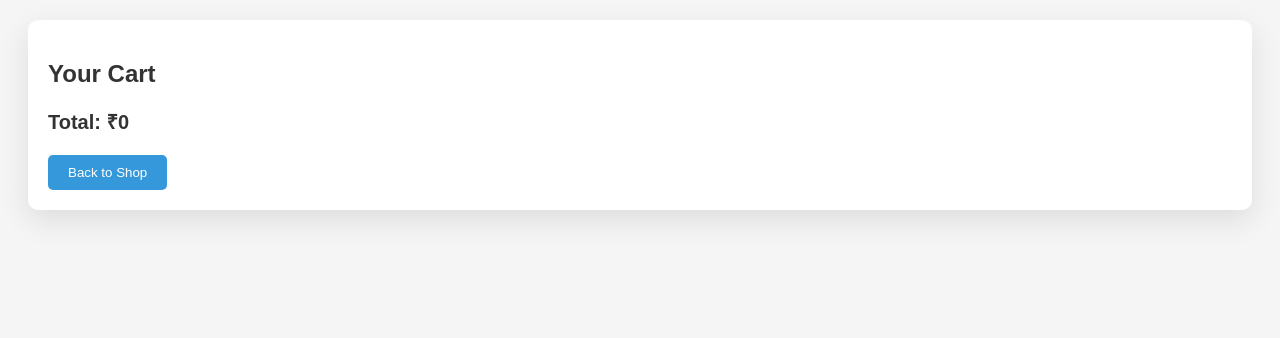
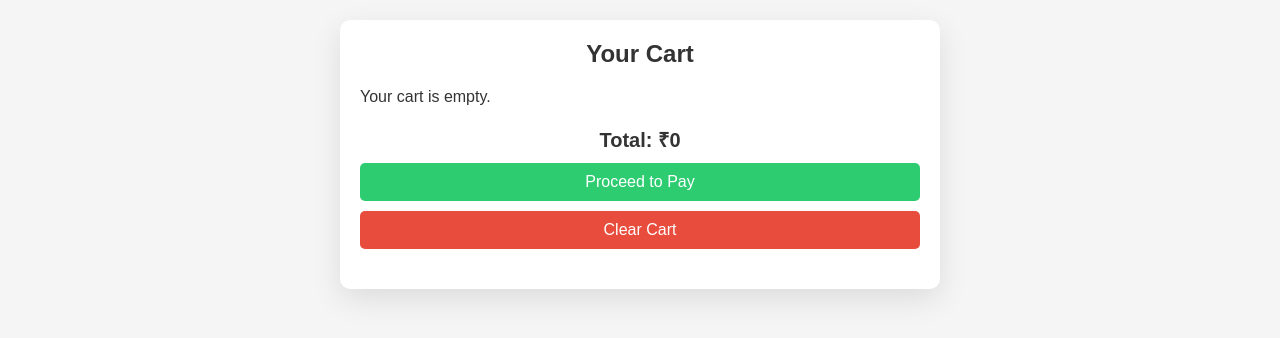
Before and after one commit to 23f2000599/ResQNet, a Flask app: template templates/cart.html in a window 1280 px wide. Shown: the top 338 px of the page. Run offline with Flask 3, Linux system fonts and the light colour scheme; the template is opened without the code that fills it, so the values that code supplies are empty.

Commit message:
subashree

```diff
--- a/main.py
+++ b/main.py
@@ -12,5 +12,8 @@ def essentials():
 @app.route("/medicals")
 def medicals():
     return render_template("medicals.html")
+@app.route("/cart")
+def cart():
+    return render_template("cart.html")
 if __name__=="__main__":
     app.run(debug=True)
--- a/templates/cart.html
+++ b/templates/cart.html
@@ -3,86 +3,179 @@
 <head>
     <meta charset="UTF-8">
     <meta name="viewport" content="width=device-width, initial-scale=1.0">
-    <title>Your Cart</title>
+    <title>Cart - Emergence Foods</title>
+    <script src="https://cdnjs.cloudflare.com/ajax/libs/qrcodejs/1.0.0/qrcode.min.js"></script>
     <style>
-        /* Add some basic styles for the cart page */
+        * {
+            margin: 0;
+            padding: 0;
+            box-sizing: border-box;
+        }
+
         body {
             font-family: Arial, sans-serif;
             background-color: #f5f5f5;
             color: #333;
+            padding: 20px;
         }
+
         .cart-container {
-            margin: 20px;
+            max-width: 600px;
+            margin: auto;
+            background: white;
             padding: 20px;
-            background-color: #fff;
+            border-radius: 10px;
             box-shadow: 0 10px 30px rgba(0, 0, 0, 0.1);
-            border-radius: 10px;
         }
+
+        h2 {
+            text-align: center;
+            margin-bottom: 20px;
+        }
+
         .cart-item {
             display: flex;
+            justify-content: space-between;
             align-items: center;
-            margin-bottom: 15px;
+            padding: 10px 0;
+            border-bottom: 1px solid #ddd;
         }
+
         .cart-item img {
             width: 50px;
             height: 50px;
-            margin-right: 15px;
-        }
-        .cart-item span {
+            object-fit: cover;
+            border-radius: 5px;
             margin-right: 10px;
         }
-        .total-price {
+
+        .total {
+            font-size: 20px;
             font-weight: bold;
-            font-size: 20px;
+            text-align: center;
             margin-top: 20px;
         }
-        .back-button {
-            background-color: #3498db;
-            color: white;
-            padding: 10px 20px;
+
+        .checkout-btn, .clear-cart-btn {
+            width: 100%;
+            padding: 10px;
             border: none;
             border-radius: 5px;
             cursor: pointer;
+            font-size: 16px;
+            margin-top: 10px;
+            text-align: center;
+        }
+
+        .checkout-btn {
+            background-color: #2ecc71;
+            color: white;
+        }
+
+        .checkout-btn:hover {
+            background-color: #27ae60;
+        }
+
+        .clear-cart-btn {
+            background-color: #e74c3c;
+            color: white;
+        }
+
+        .clear-cart-btn:hover {
+            background-color: #c0392b;
+        }
+
+        #qr-code {
+            display: flex;
+            justify-content: center;
             margin-top: 20px;
-        }
-        .back-button:hover {
-            background-color: #2980b9;
         }
     </style>
 </head>
 <body>
+
     <div class="cart-container">
         <h2>Your Cart</h2>
         <div id="cart-items"></div>
-        <div class="total-price" id="total-price"></div>
-        <button class="back-button" onclick="window.location.href='emergencefood.html'">Back to Shop</button>
+        <div class="total">Total: ₹<span id="total-price">0</span></div>
+
+        <button class="checkout-btn" onclick="generateQRCode()">Proceed to Pay</button>
+        <button class="clear-cart-btn" onclick="clearCart()">Clear Cart</button>
+
+        <div id="qr-code"></div>
     </div>
 
     <script>
-        // Get the cart data from localStorage
-        const cart = JSON.parse(localStorage.getItem('cart')) || [];
-        const cartItemsContainer = document.getElementById("cart-items");
-        const totalPriceContainer = document.getElementById("total-price");
+        function loadCart() {
+            let cart = JSON.parse(localStorage.getItem("cart")) || [];
+            let cartItemsContainer = document.getElementById("cart-items");
+            let totalPrice = 0;
 
-        let totalPrice = 0;
+            cartItemsContainer.innerHTML = ""; // Clear the cart UI
 
-        // Display the cart items
-        cart.forEach(product => {
-            const cartItem = document.createElement("div");
-            cartItem.classList.add("cart-item");
-            cartItem.innerHTML = `
-                <img src="${product.image}" alt="${product.name}">
-                <span>${product.name}</span>
-                <span>${product.price}</span>
-            `;
-            cartItemsContainer.appendChild(cartItem);
+            if (cart.length === 0) {
+                cartItemsContainer.innerHTML = "<p>Your cart is empty.</p>";
+                document.getElementById("total-price").innerText = totalPrice; // Ensure total price is set to 0
+                return;
+            }
 
-            // Calculate total price
-            totalPrice += parseInt(product.price.replace('₹', '').trim());
-        });
+            cart.forEach((item, index) => {
+                totalPrice += parseInt(item.price.replace("₹", ""));
 
-        // Display the total price
-        totalPriceContainer.textContent = `Total: ₹${totalPrice}`;
+                let itemDiv = document.createElement("div");
+                itemDiv.classList.add("cart-item");
+                itemDiv.innerHTML = `
+                    <img src="${item.image}" alt="${item.name}">
+                    <span>${item.name} - ${item.price}</span>
+                    <button onclick="removeItem(${index})" style="background: none; border: none; color: red; cursor: pointer;">✖</button>
+                `;
+                cartItemsContainer.appendChild(itemDiv);
+            });
+
+            document.getElementById("total-price").innerText = totalPrice;
+        }
+
+        function removeItem(index) {
+            let cart = JSON.parse(localStorage.getItem("cart")) || [];
+            cart.splice(index, 1); // Remove the item at the given index
+            localStorage.setItem("cart", JSON.stringify(cart));
+
+            loadCart(); // Reload the cart
+        }
+
+        function clearCart() {
+            let cartItemsContainer = document.getElementById("cart-items");
+            cartItemsContainer.innerHTML = "<p>Your cart is empty.</p>"; // Show empty cart message
+
+            // If you just want to visually reset the cart without clearing local storage, do not clear localStorage
+            // Optionally, you can remove all items from the page
+            document.getElementById("total-price").innerText = "0"; // Reset total price
+        }
+
+        function generateQRCode() {
+            let totalAmount = document.getElementById("total-price").innerText;
+            let qrDiv = document.getElementById("qr-code");
+            qrDiv.innerHTML = ""; // Clear previous QR
+
+            if (totalAmount == "0") {
+                alert("Your cart is empty!");
+                return;
+            }
+
+            let qrData = `Payment for Emergence Foods: ₹${totalAmount}`;
+            new QRCode(qrDiv, {
+                text: qrData,
+                width: 150,
+                height: 150
+            });
+
+            setTimeout(() => {
+                alert("Payment successful! Thank you for your purchase.");
+            }, 10000); // Show the payment success alert after 10 seconds delay
+        }
+
+        loadCart(); // Load cart items on page load
     </script>
+
 </body>
 </html>
--- a/templates/marketpage.html
+++ b/templates/marketpage.html
@@ -60,7 +60,7 @@
 
     <div class="grid-container" id="product-list">
         <div class="grid-item" data-category="emergency">
-            <img src="static\ef.jpeg" alt="Emergency Food"><br>
+            <img src="static\ef.avif" alt="Emergency Food"><br>
             <p>Emergency Food Kit - where you can lend and sale all necessary food supplies.</p>
         </div>
         <div class="grid-item" data-category="essential">
```
Also changed, not shown: templates/emergencefood.html (+11 -10 lines), templates/essentials.html (+28 -19 lines), templates/medicals.html (+51 -10 lines), static/ef.avif (added), static/ef.jpeg (deleted), static/electronics.jpeg (deleted), static/masks.jpg (added), static/medicals.jpeg (deleted), static/sanitizer.webp (added).
